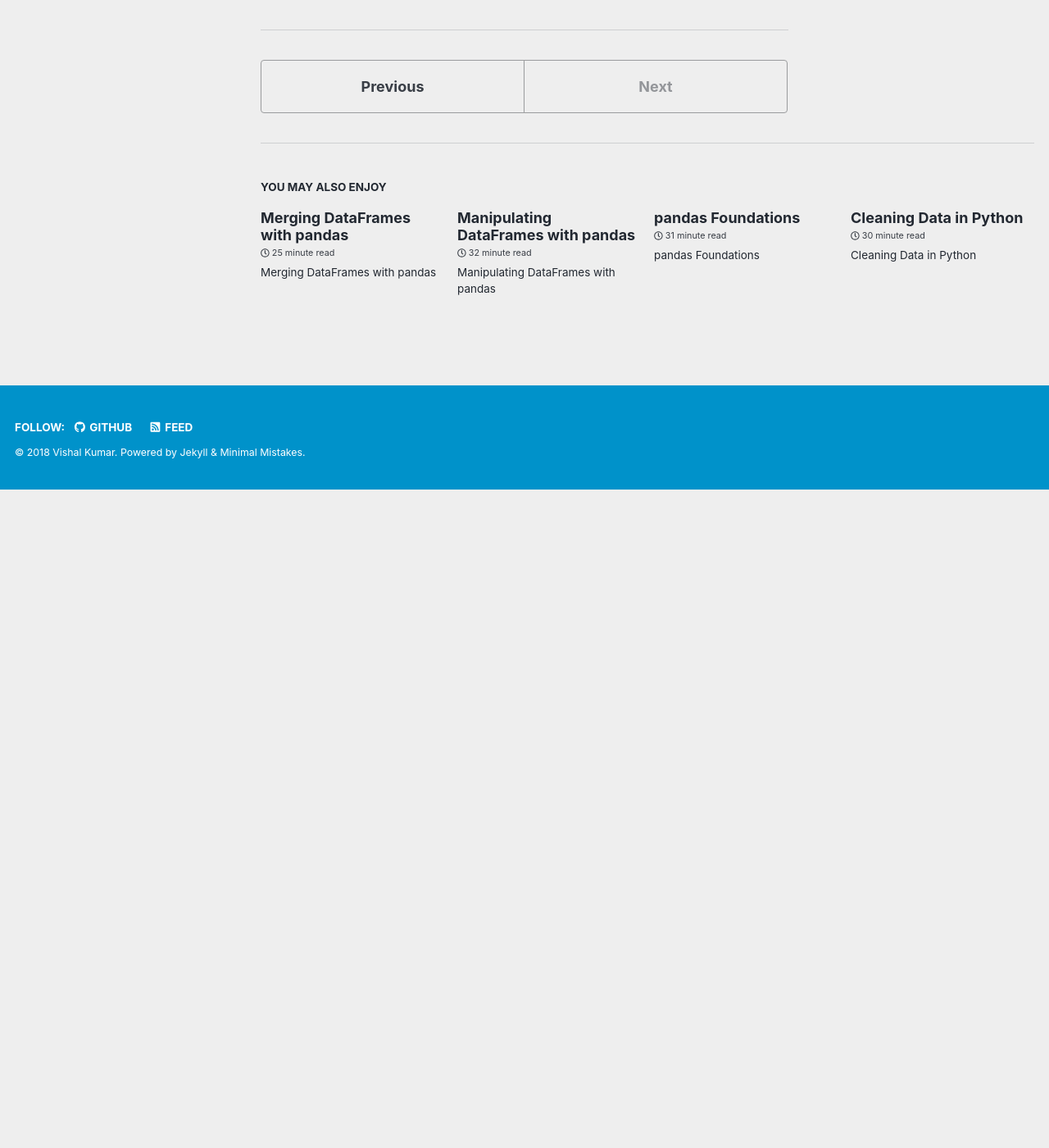
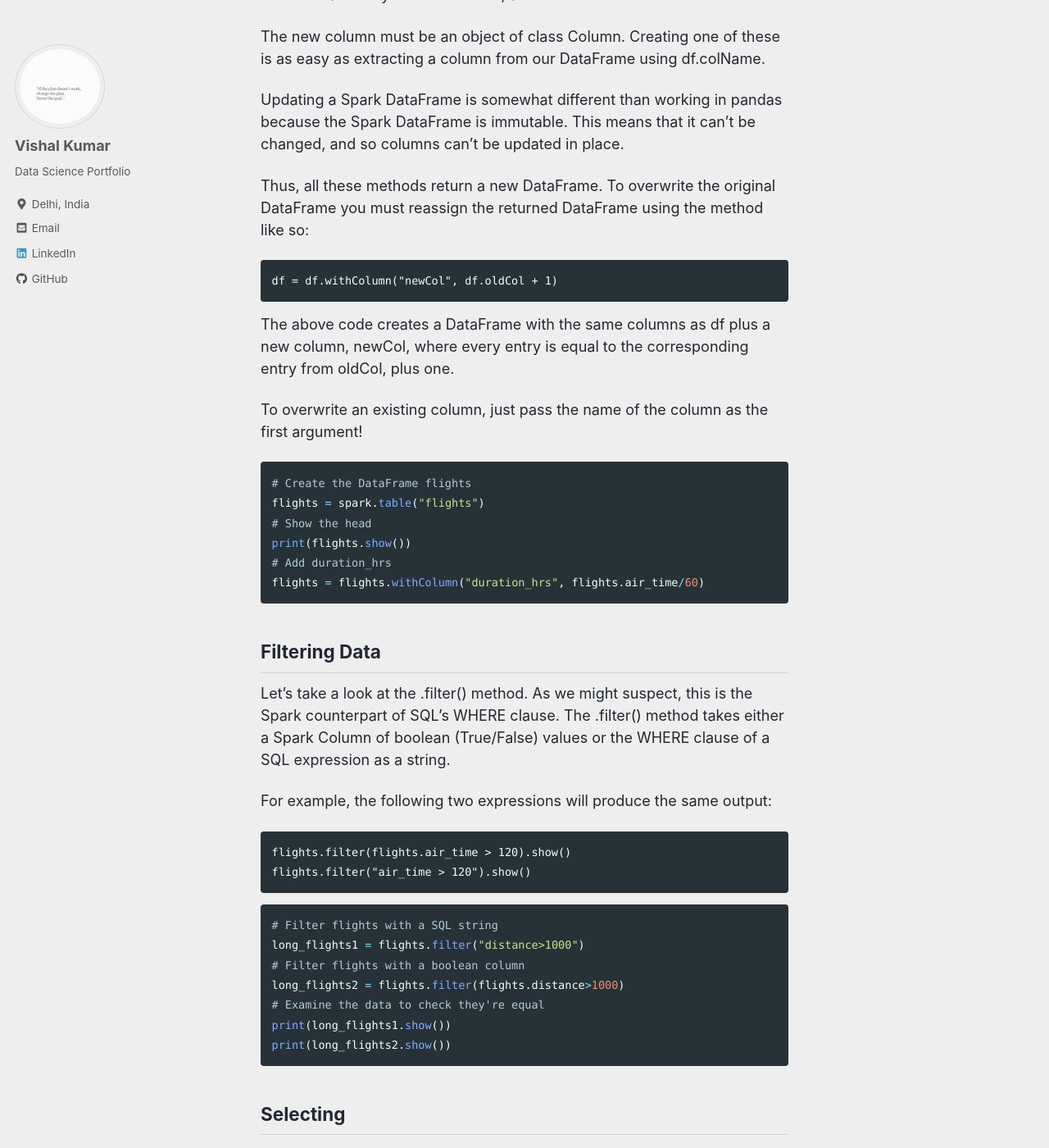
Before and after one commit to vishalmnemonic/vishalmnemonic.github.io, a Jekyll site: the page built from _posts/2018-10-21-DC11.md, in a window 1280 px wide and 1400 px high, scrolled down 6535 px. Shown: the whole window at 82% size. Built offline with Jekyll 4.4.1, drawn with Linux system fonts in a browser that asks for light colours; nearby versions of some CDN libraries; before the commit the page ends 7132 px from its top, so only the background shows below that; some of the changed text lies outside the part shown.

Commit message:
dc11 2.1

````diff
--- a/_posts/2018-10-21-DC11.md
+++ b/_posts/2018-10-21-DC11.md
@@ -146,3 +146,92 @@ airports = spark.read.csv(file_path,header=True)
 # Show the data
 airports.show()
 ```
+
+## Creating columns
+Now we'll learn how to use the methods defined by Spark's DataFrame class to perform common data operations.
+
+Let's look at performing column-wise operations. In Spark we can do this using the .withColumn() method, which takes two arguments. First, a string with the name of your new column, and second the new column itself.
+
+The new column must be an object of class Column. Creating one of these is as easy as extracting a column from our DataFrame using df.colName.
+
+Updating a Spark DataFrame is somewhat different than working in pandas because the Spark DataFrame is immutable. This means that it can't be changed, and so columns can't be updated in place.
+
+Thus, all these methods return a new DataFrame. To overwrite the original DataFrame you must reassign the returned DataFrame using the method like so:
+```
+df = df.withColumn("newCol", df.oldCol + 1)
+```
+The above code creates a DataFrame with the same columns as df plus a new column, newCol, where every entry is equal to the corresponding entry from oldCol, plus one.
+
+To overwrite an existing column, just pass the name of the column as the first argument!
+
+```python
+# Create the DataFrame flights
+flights = spark.table("flights")
+# Show the head
+print(flights.show())
+# Add duration_hrs
+flights = flights.withColumn("duration_hrs", flights.air_time/60)
+```
+
+## Filtering Data
+Let's take a look at the .filter() method. As we might suspect, this is the Spark counterpart of SQL's WHERE clause. The .filter() method takes either a Spark Column of boolean (True/False) values or the WHERE clause of a SQL expression as a string.
+
+For example, the following two expressions will produce the same output:
+```
+flights.filter(flights.air_time > 120).show()
+flights.filter("air_time > 120").show()
+```
+
+```python
+# Filter flights with a SQL string
+long_flights1 = flights.filter("distance>1000")
+# Filter flights with a boolean column
+long_flights2 = flights.filter(flights.distance>1000)
+# Examine the data to check they're equal
+print(long_flights1.show())
+print(long_flights2.show())
+```
+
+## Selecting
+The Spark variant of SQL's SELECT is the .select() method. This method takes multiple arguments - one for each column you want to select. These arguments can either be the column name as a string (one for each column) or a column object (using the df.colName syntax). When we pass a column object, we can perform operations like addition or subtraction on the column to change the data contained in it, much like inside .withColumn().
+
+The difference between .select() and .withColumn() methods is that .select() returns only the columns you specify, while .withColumn() returns all the columns of the DataFrame in addition to the one you defined. It's often a good idea to drop columns we don't need at the beginning of an operation so that we're not dragging around extra data as we're wrangling. In this case, we would use .select() and not .withColumn().
+
+Remember, a SparkSession called spark is already in our workspace, along with the Spark DataFrame flights.
+
+```python
+# Select the first set of columns
+selected1 = flights.select("tailnum","origin","dest")
+# Select the second set of columns
+temp = flights.select(flights.origin, flights.dest, flights.carrier)
+# Define first filter
+filterA = flights.origin == "SEA"
+# Define second filter
+filterB = flights.dest == "PDX"
+# Filter the data, first by filterA then by filterB
+selected2 = temp.filter(filterA).filter(filterB)
+```
+
+## Selecting II
+Similar to SQL, we can also use the .select() method to perform column-wise operations. When we're selecting a column using the df.colName notation, we can perform any column operation and the .select() method will return the transformed column. For example,
+```
+flights.select(flights.air_time/60)
+```
+returns a column of flight durations in hours instead of minutes. We can also use the .alias() method to rename a column we're selecting. So if we wanted to .select() the column duration_hrs (which isn't in your DataFrame) you could do
+```
+flights.select((flights.air_time/60).alias("duration_hrs"))
+```
+The equivalent Spark DataFrame method .selectExpr() takes SQL expressions as a string:
+```
+flights.selectExpr("air_time/60 as duration_hrs")
+```
+with the SQL as keyword being equivalent to the .alias() method. To select multiple columns, you can pass multiple strings.
+
+```python
+# Define avg_speed
+avg_speed = (flights.distance/(flights.air_time/60)).alias("avg_speed")
+# Select the correct columns
+speed1 = flights.select("origin", "dest", "tailnum", avg_speed)
+# Create the same table using a SQL expression
+speed2 = flights.selectExpr("origin", "dest", "tailnum", "distance/(air_time/60) as avg_speed")
+```
````
